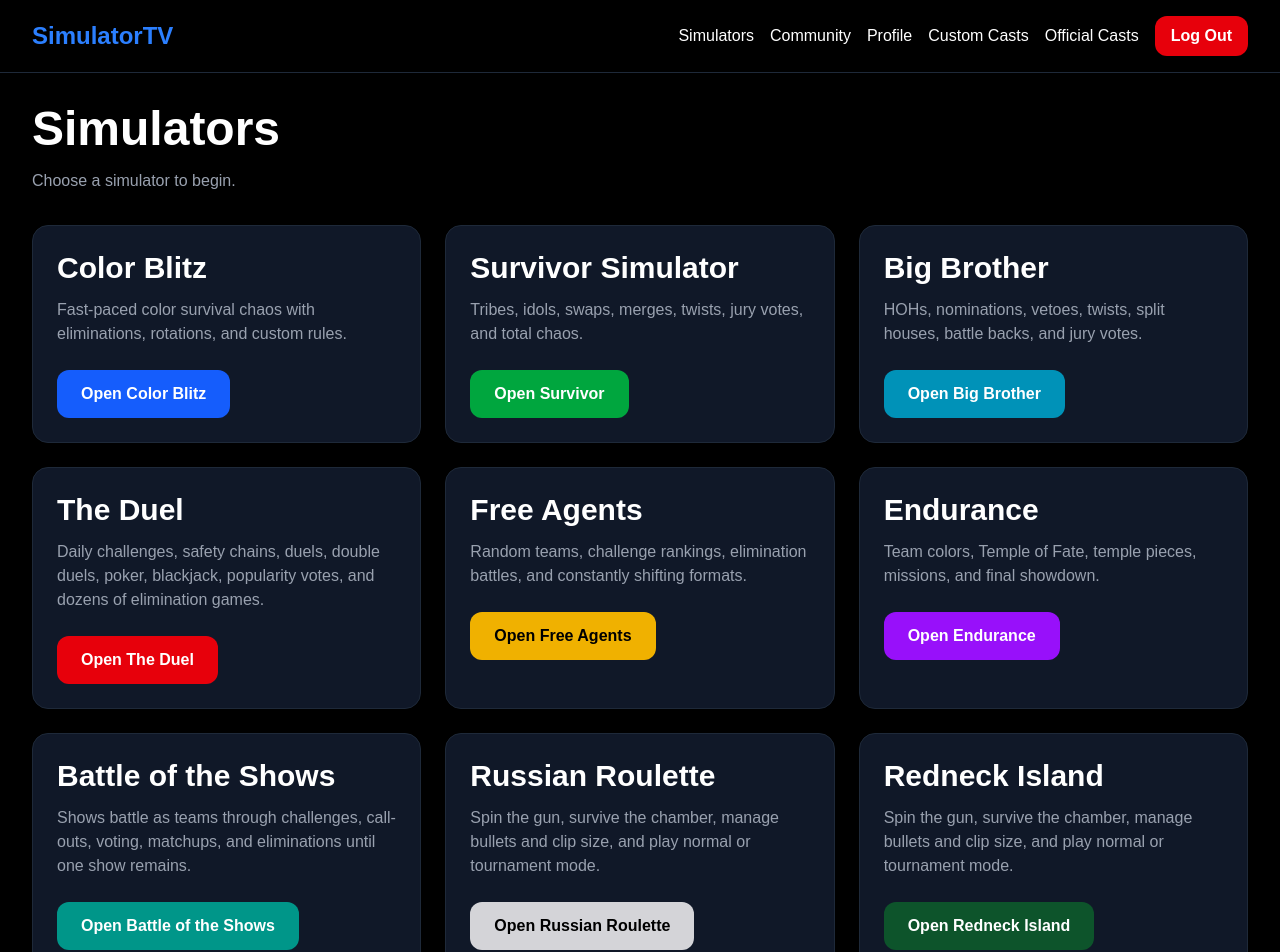
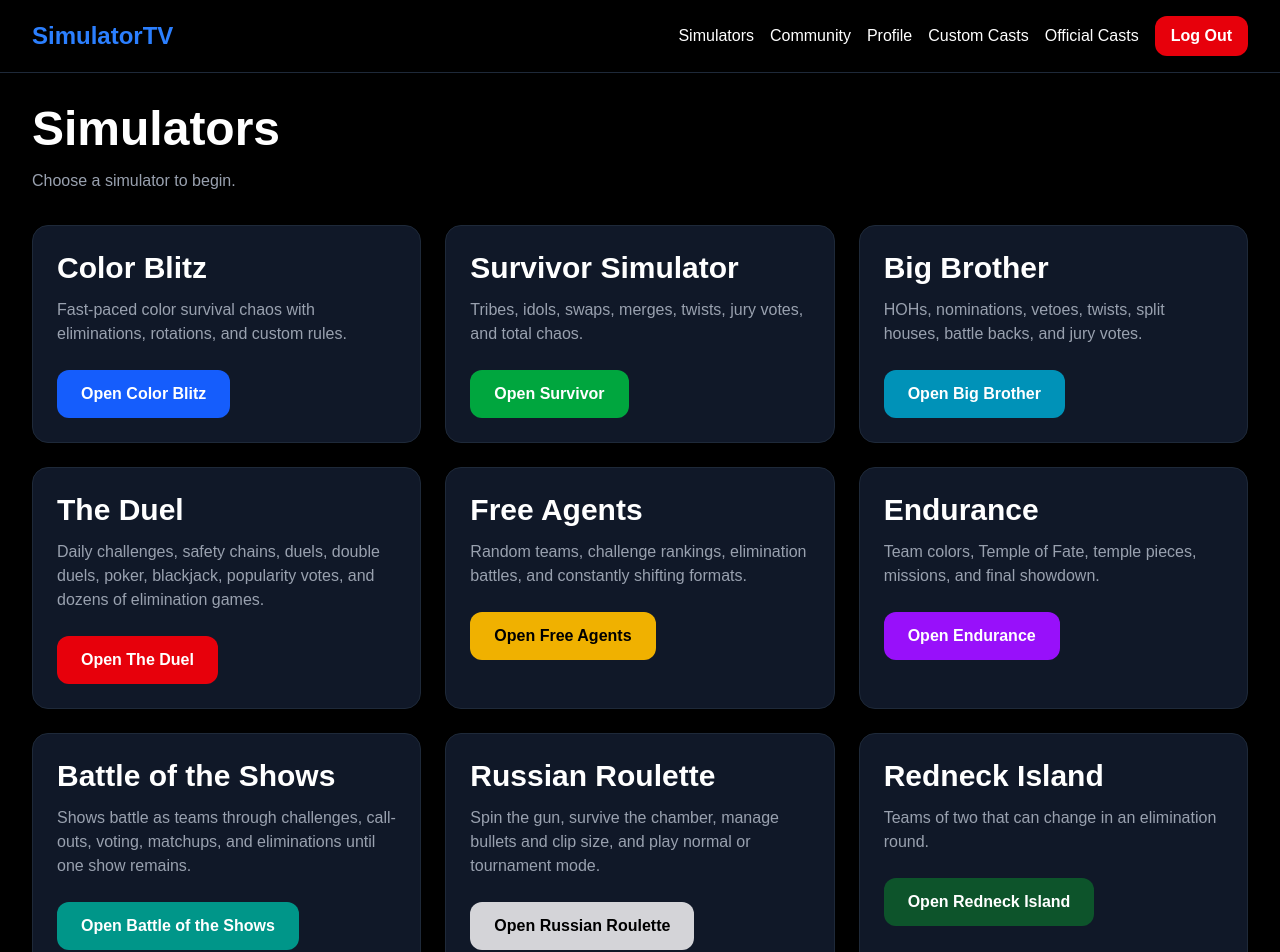
Before and after one commit to SimulatorTV/simulatortv, a Next.js app: page /simulators in a window 1280 px wide. Shown: the top 952 px of the page. Built offline with nearby package versions, Linux system fonts and the light colour scheme; no server answers.

Commit message:
redneck island description

```diff
--- a/app/simulators/page.tsx
+++ b/app/simulators/page.tsx
@@ -80,7 +80,7 @@ export default function SimulatorsPage() {
 
 <SimulatorCard
   title="Redneck Island"
-  description="Spin the gun, survive the chamber, manage bullets and clip size, and play normal or tournament mode."
+  description="Teams of two that can change in an elimination round."
   href="/simulators/redneck-island"
   buttonText="Open Redneck Island"
   buttonClass="bg-green-900 hover:bg-green-800 text-white"
```
